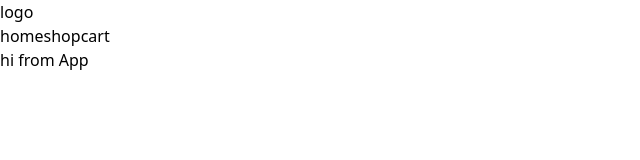
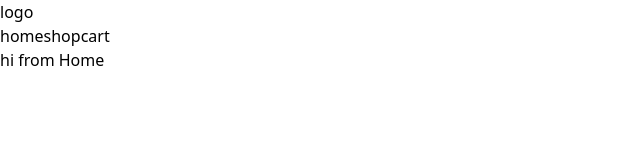
Before and after one commit to ManonLef/tdd-e-commerce, a React (Vite) app: page / in a window 1280 px wide. Shown: the top 160 px of the page, without its empty margins (0-640 px from the left). Built offline with nearby package versions, Linux system fonts and the light colour scheme.

Commit message:
add Home component to first render including test

```diff
--- a/src/App.jsx
+++ b/src/App.jsx
@@ -1,4 +1,5 @@
 import Header from "./components/Header";
+import Home from "./components/Home";
 
 const App = () => {
   console.log("rendering App component");
@@ -6,7 +7,7 @@ const App = () => {
   return (
     <>
       <Header />
-      <div>hi from App</div>
+      <Home />
     </>
   );
 };
--- a/src/components/Home.jsx
+++ b/src/components/Home.jsx
@@ -0,0 +1,7 @@
+const Home = () => {
+  console.log("rendering Home component");
+
+  return <div>hi from Home</div>;
+};
+
+export default Home;
```
Also changed, not shown: 1 other file (tests, documents, lock files or other folders).
